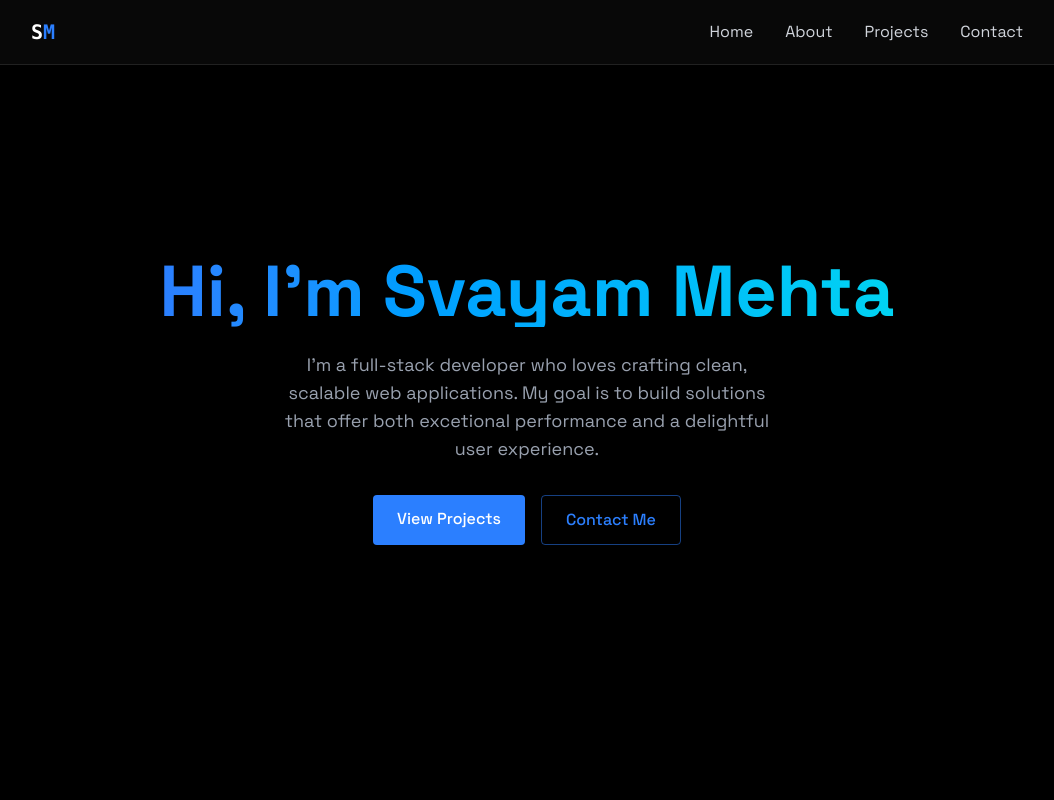
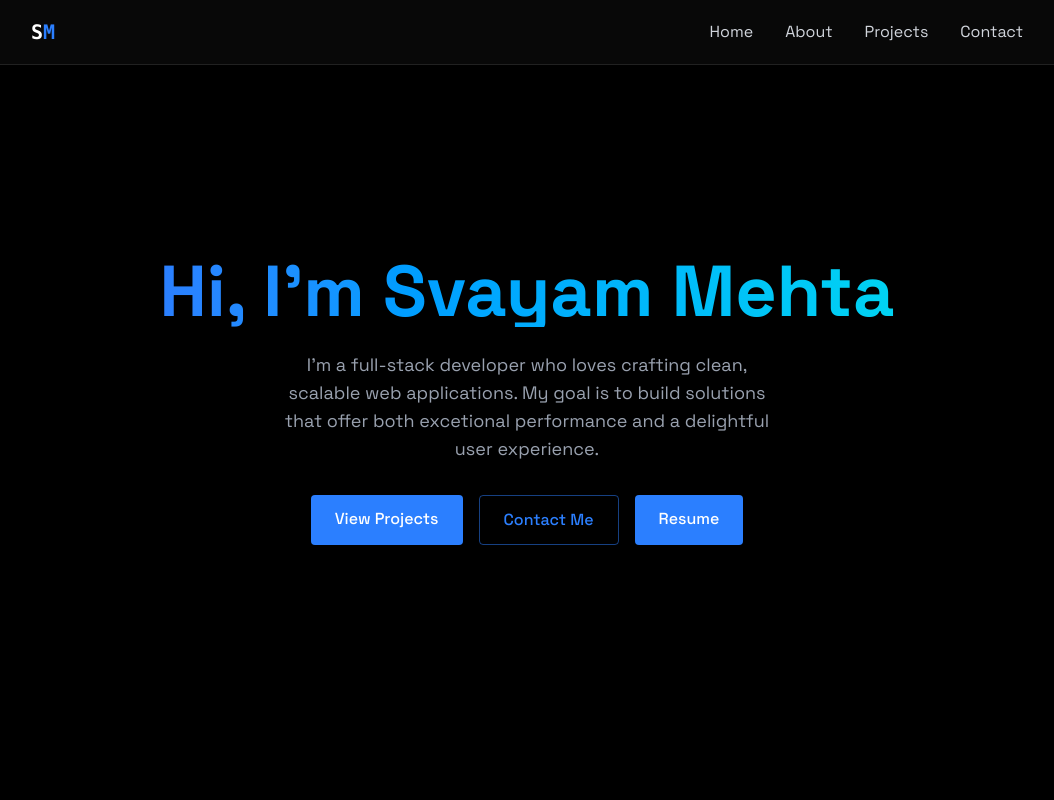
Before and after one commit to Svayam10/Portfolio-, a React (Vite) app: page / in a window 1280 px wide. Shown: the top 800 px of the page, without its empty margins (113-1167 px from the left). Built offline with nearby package versions, Linux system fonts and the light colour scheme.

Commit message:
Added Resume button

```diff
--- a/src/components/sections/Home.jsx
+++ b/src/components/sections/Home.jsx
@@ -14,7 +14,7 @@ export const Home = () => {
                 <div className="flex justify-center space-x-4">
                     <a href="#projects" className="bg-blue-500 text-white py-3 px-6 rounded font-medium transition relative overflow-hidden hover:translate-y-0.5 hover:shadow-[0_0_15px_rgba(59,130,246,0.4)] ">View Projects</a>
                     <a href="#contact" className="border border-blue-500/50 text-blue-500 py-3 px-6 rounded font-medium transition-all duration-200 hover:translate-y-0.5 hover:shadow-[0_0_15px_rgba(59,130,246,0.2)] hover:bg-blue-500/10">Contact Me</a>
-
+                    <a href="" target="_blank" rel="noopener noreferrer" className="bg-blue-500 text-white py-3 px-6 rounded font-medium transition relative overflow-hidden hover:translate-y-0.5 hover:shadow-[0_0_15px_rgba(59,130,246,0.4)] ">Resume</a>
                 </div>
             </div>
             </RevealOnScroll>
```
